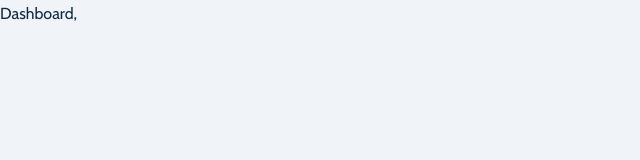
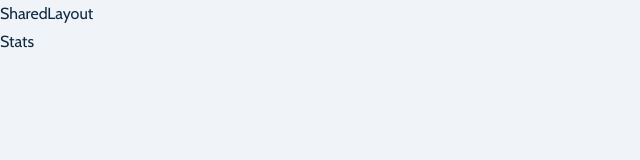
Before and after one commit to kedar1998/Jobs, a React (Vite) app in the folder client/: page / in a window 1280 px wide. Shown: the top 160 px of the page, without its empty margins (0-640 px from the left). Built offline with nearby package versions, Linux system fonts and the light colour scheme; sample sign-in values are in the browser's storage.

Commit message:
add shared layout and required components for shared layout with protected route

```diff
--- a/client/src/App.jsx
+++ b/client/src/App.jsx
@@ -1,14 +1,24 @@
 import Landing from './pages/Landing'
 import {BrowserRouter, Routes, Route} from 'react-router-dom'
-import { Dashboard, Register, Error } from './pages'
+import { Register, Error, ProtectedRoute } from './pages'
 
+import  {AddJob, AllJobs, Profile, SharedLayout, Stats} from './pages/dashboard'
 
 function App() {
 
   return (
     <BrowserRouter>
       <Routes>
-        <Route path="/" element={<Dashboard />} />
+        <Route path="/" element={
+        <ProtectedRoute>
+          <SharedLayout />
+        </ProtectedRoute>
+        }>
+          <Route index  element={<Stats />} />
+          <Route path="/all-jobs" element={<AllJobs />} />
+          <Route path="/add-job" element={<AddJob />} />
+          <Route path="/profile" element={<Profile />} />
+        </Route>
         <Route path="/register" element={<Register />} />
         <Route path="/landing" element={<Landing />} />
         <Route path="*" element={<Error />} />
--- a/client/src/pages/Dashboard.jsx
+++ /dev/null
@@ -1,11 +0,0 @@
-import React, {useEffect} from 'react'
-
-
-const Dashboard = () => {
-
-  return (
-    <div>Dashboard, </div>
-  )
-}
-
-export default Dashboard
--- /dev/null
+++ b/client/src/pages/ProtectedRoute.jsx
@@ -0,0 +1,17 @@
+import React from 'react'
+import {useAppContext} from '../context/appContext'
+import { Navigate } from 'react-router-dom'
+
+
+const ProtectedRoute = ({children}) => {
+
+    const {user} = useAppContext()
+
+    if(!user){
+        return <Navigate to="/landing" />
+    }
+
+    return children
+}
+
+export default ProtectedRoute
--- /dev/null
+++ b/client/src/pages/dashboard/AddJob.jsx
@@ -0,0 +1,9 @@
+import React from 'react'
+
+const AddJob = () => {
+  return (
+    <div>AddJob</div>
+  )
+}
+
+export default AddJob
--- /dev/null
+++ b/client/src/pages/dashboard/AllJobs.jsx
@@ -0,0 +1,9 @@
+import React from 'react'
+
+const AllJobs = () => {
+  return (
+    <div>AllJobs</div>
+  )
+}
+
+export default AllJobs
--- /dev/null
+++ b/client/src/pages/dashboard/Profile.jsx
@@ -0,0 +1,9 @@
+import React from 'react'
+
+const Profile = () => {
+  return (
+    <div>Profile</div>
+  )
+}
+
+export default Profile
--- /dev/null
+++ b/client/src/pages/dashboard/SharedLayout.jsx
@@ -0,0 +1,14 @@
+import React from 'react'
+import { Outlet } from 'react-router-dom'
+import Wrapper from '../../assets/wrappers/SharedLayout'
+
+const SharedLayout = () => {
+  return (
+    <Wrapper>
+        SharedLayout
+        <Outlet />
+    </Wrapper>
+  )
+}
+
+export default SharedLayout
--- /dev/null
+++ b/client/src/pages/dashboard/Stats.jsx
@@ -0,0 +1,9 @@
+import React from 'react'
+
+const Stats = () => {
+  return (
+    <div>Stats</div>
+  )
+}
+
+export default Stats
--- /dev/null
+++ b/client/src/pages/dashboard/index.js
@@ -0,0 +1,8 @@
+import AddJob from './AddJob.jsx'
+import AllJobs from './AllJobs.jsx'
+import Profile from './Profile.jsx'
+import SharedLayout from './SharedLayout.jsx'
+import Stats from './Stats.jsx'
+
+
+export {AddJob, AllJobs, Profile, SharedLayout, Stats}
--- a/client/src/pages/index.js
+++ b/client/src/pages/index.js
@@ -1,6 +1,6 @@
-import Dashboard from './Dashboard'
 import Error from './Error'
 import Landing from './Landing'
+import ProtectedRoute from './ProtectedRoute'
 import Register from './Register'
 
-export  {Dashboard, Error, Landing, Register}
+export  { Error, Landing, Register, ProtectedRoute}
```
